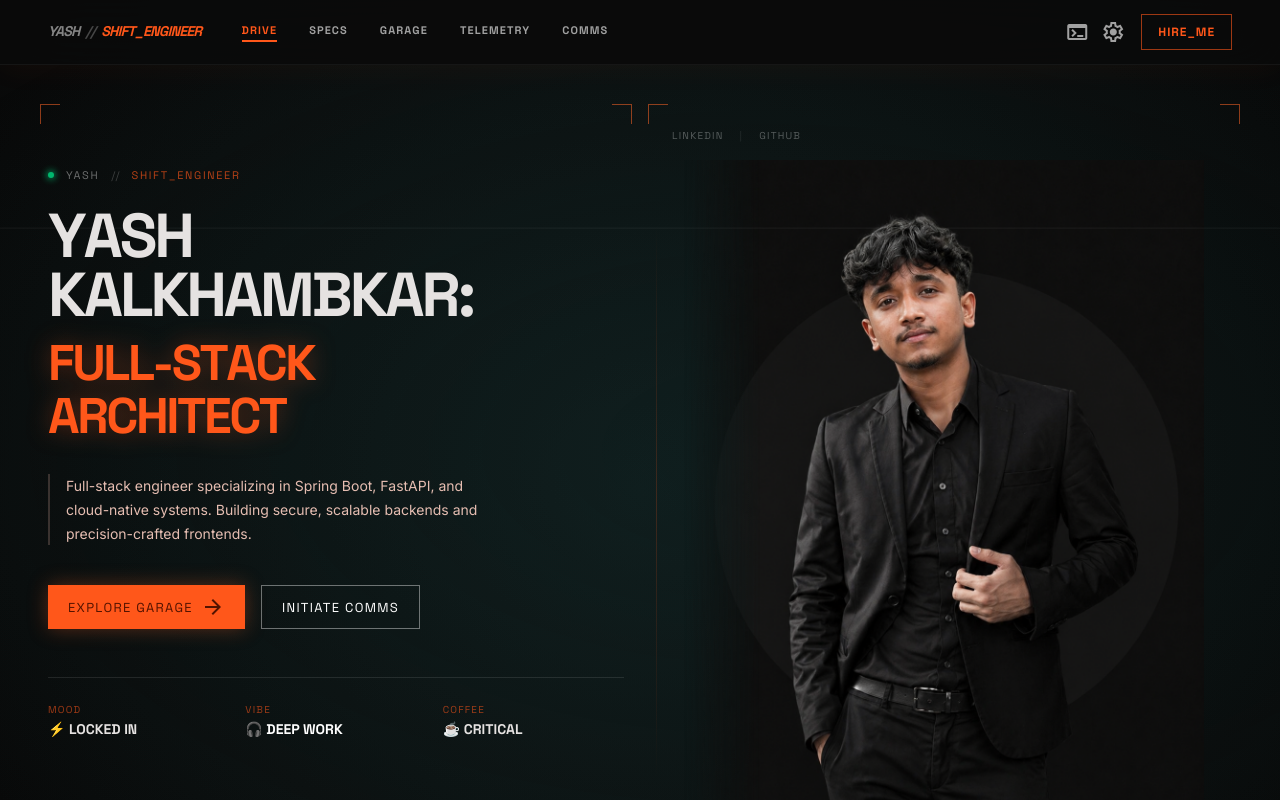
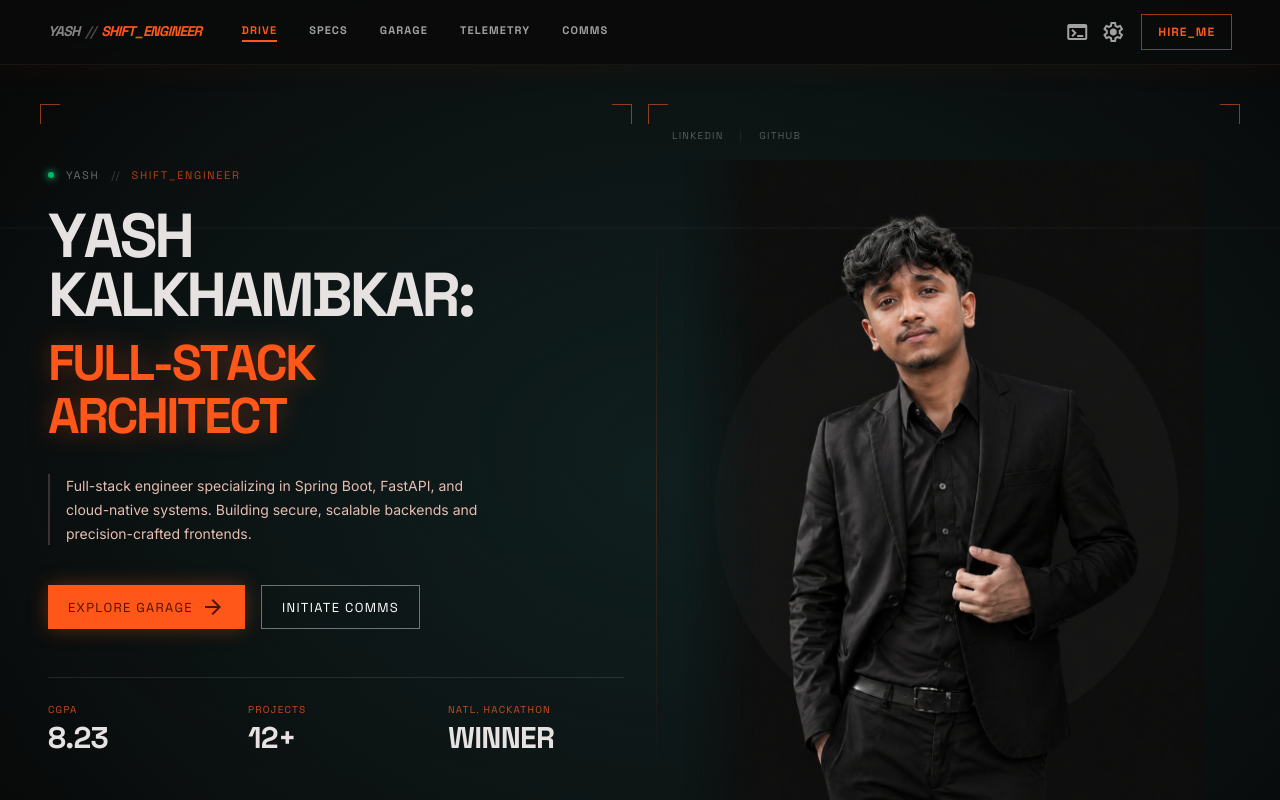
Before and after one commit to Yash-Kalkhambkar/portfolio, a React (Vite) app: page / in a window 1280 px wide. Shown: the top 800 px of the page. Built offline with nearby package versions, Linux system fonts and the light colour scheme.

Commit message:
fix: hero stats — CGPA, Projects, Hackathon Winner matching reference design

```diff
--- a/src/views/drive.tsx
+++ b/src/views/drive.tsx
@@ -152,24 +152,22 @@ export function DriveView() {
             initial={{ opacity: 0 }}
             animate={{ opacity: 1 }}
             transition={{ delay: 1.2, duration: 0.6 }}
-            className="mt-12 grid grid-cols-3 gap-4 border-t border-white/10 pt-6"
+            className="mt-12 grid grid-cols-3 gap-6 border-t border-white/10 pt-6"
           >
             {[
-              { label: "Mood", value: "⚡ LOCKED IN" },
-              { label: "Vibe", value: "🎧 DEEP WORK", highlight: true },
-              { label: "Coffee", value: "☕ CRITICAL" },
-            ].map((stat) => (
-              <div key={stat.label}>
-                <div className="font-mono text-[10px] tracking-[0.12em] mb-1 uppercase text-primary-container/60">
+              { label: "CGPA", value: "8.23" },
+              { label: "PROJECTS", value: "12+" },
+              { label: "NATL. HACKATHON", value: "WINNER" },
+            ].map((stat, i) => (
+              <div key={stat.label} className="flex flex-col gap-1.5">
+                <div className="font-mono text-[10px] tracking-[0.12em] uppercase text-primary-container/80">
                   {stat.label}
                 </div>
                 <motion.div
-                  initial={{ opacity: 0, y: 8 }}
+                  initial={{ opacity: 0, y: 10 }}
                   animate={{ opacity: 1, y: 0 }}
-                  transition={{ delay: 1.3, duration: 0.4 }}
-                  className={`font-mono text-[13px] md:text-[14px] font-bold leading-tight ${
-                    stat.highlight ? "text-white" : "text-on-surface"
-                  }`}
+                  transition={{ delay: 1.3 + i * 0.08, duration: 0.4 }}
+                  className="font-mono text-[26px] md:text-[30px] font-bold text-on-surface tracking-tight leading-none"
                 >
                   {stat.value}
                 </motion.div>
```
